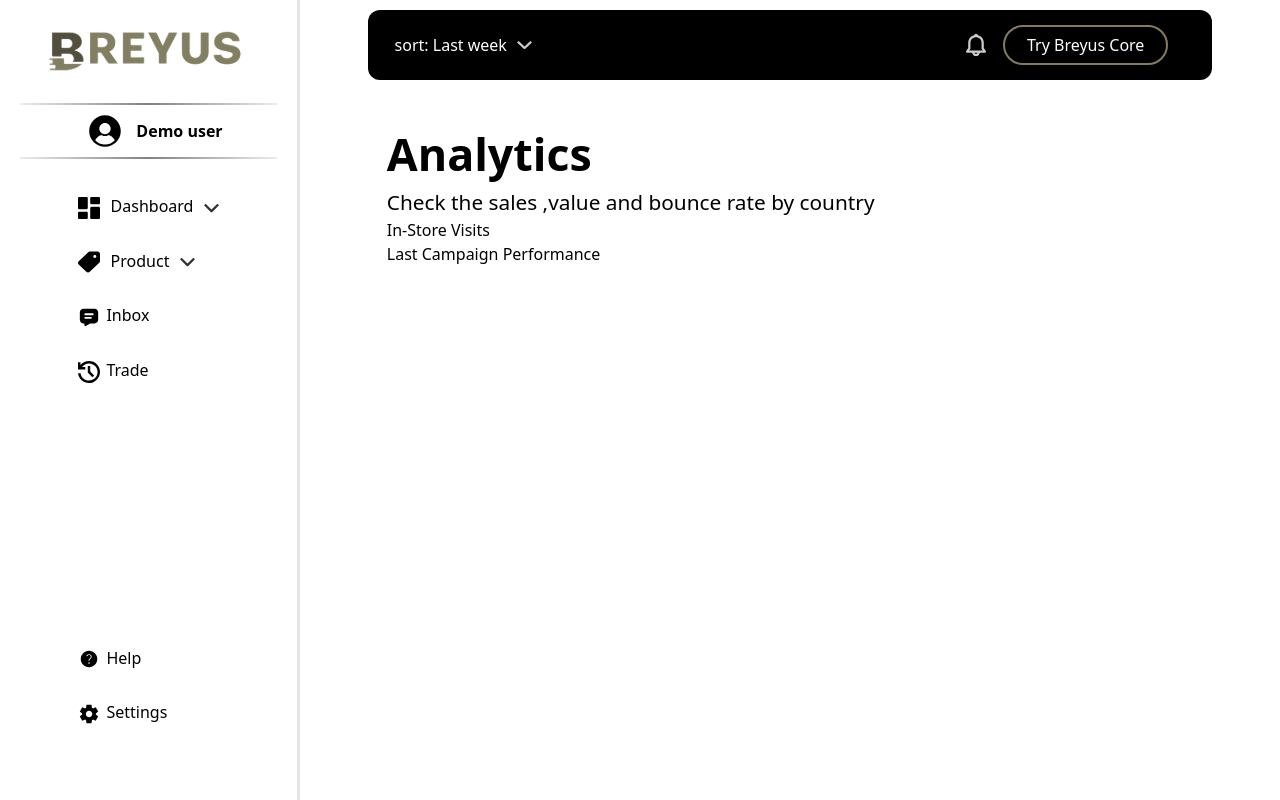
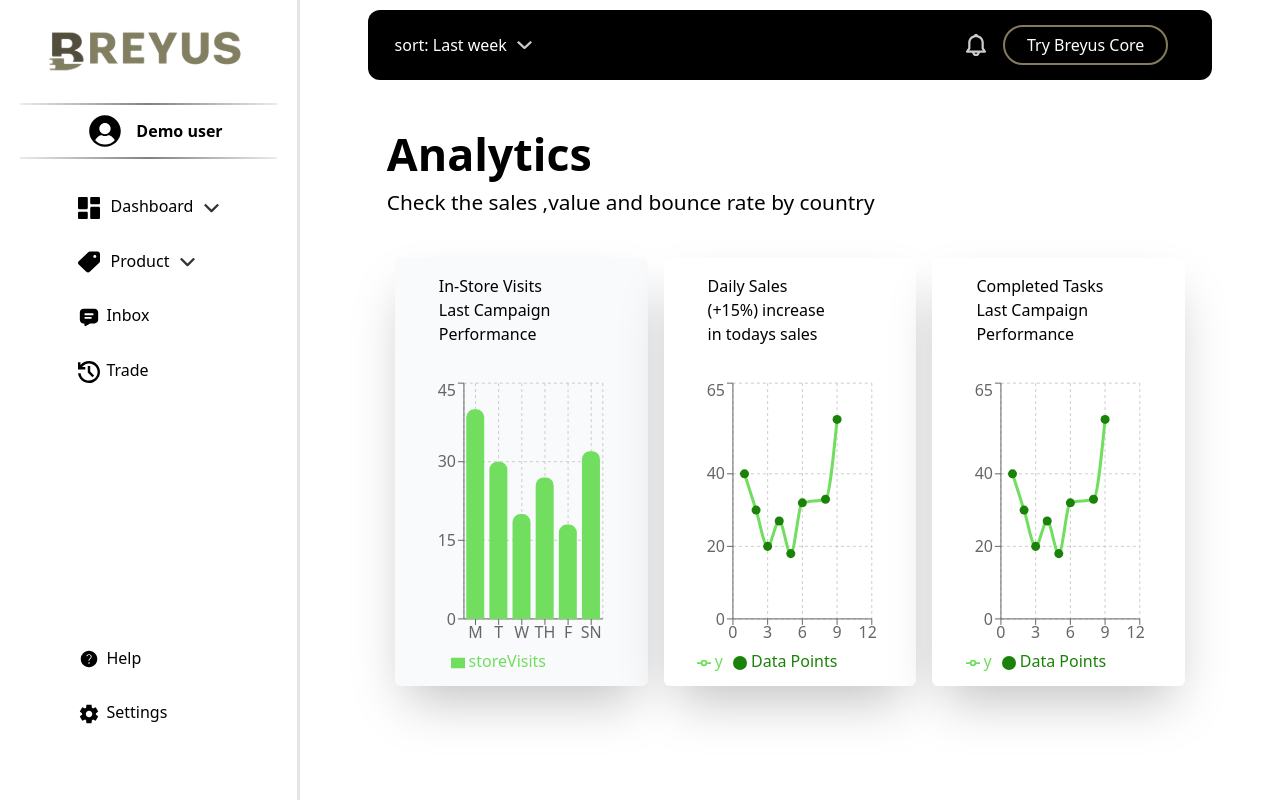
Before and after one commit to heybadrinath/Breyus, a React (Create React App) app in the folder frontend/: page /seller/dashboard in a window 1280 px wide. Built offline with nearby package versions, Linux system fonts and the light colour scheme.

Commit message:
Graph and 404 page

```diff
--- a/frontend/src/routes/index.tsx
+++ b/frontend/src/routes/index.tsx
@@ -10,8 +10,9 @@ import SellerSettings from "../seller/settings";
 import SellerDashboard from "../seller/dashboard";
 import Security from "../seller/security";
 import { motion, AnimatePresence } from "framer-motion";
+import { Leftnavdash, Header } from "../seller/components";
 
-
+let username = "Demo user";
 
 const pageVariants = {
   initial: { opacity: 0, x: -50 },
@@ -26,6 +27,22 @@ const Animate = ({ page }: { page: ReactNode }) => {
   );
 };
 
+const Notfoundpage = () => {
+  return (
+    <div className="layout max-h-fit">
+      <Leftnavdash username={username} />
+      <div id="right-section">
+        <Header />
+
+        <div className="shadow-2xl max-w-fit whitespace-nowrap flex p-5 my-72 mx-auto max-h-fit text-3xl">
+          404 Error Page not found
+        </div>
+
+      </div>
+    </div>
+  );
+};
+
 const AppRoutes = () => {
   const location = useLocation();
   return (
@@ -34,7 +51,7 @@ const AppRoutes = () => {
 
       <Routes location={location} key={location.pathname}>
         {/* Hero Page */}
-          <Route path="/" element={<Animate page={<Hero/>}/>} />
+        <Route path="/" element={<Animate page={<Hero />} />} />
 
 
         {/* Buyer Routes */}
@@ -47,6 +64,9 @@ const AppRoutes = () => {
         <Route path="/seller/dashboard" element={<Animate page={<SellerDashboard />} />} />
         <Route path="/seller/security" element={<Animate page={<Security />} />} />
         <Route path="/seller/settings" element={<Animate page={<SellerSettings />} />} />
+
+        {/* 404 page  */}
+        <Route path="*" element={<Notfoundpage />} />
       </Routes>
 
     </AnimatePresence>
--- a/frontend/src/seller/css/dashboard.css
+++ b/frontend/src/seller/css/dashboard.css
@@ -25,3 +25,6 @@
 #analytics-graph p{
     font-weight: 100;
 }
+#analytics-graph div{
+    width: 22.8vw;
+}
--- a/frontend/src/seller/dashboard.tsx
+++ b/frontend/src/seller/dashboard.tsx
@@ -2,6 +2,7 @@ import React from "react";
 import { Header, Leftnavdash } from "../seller/components";
 import { BarChart, Bar, XAxis, YAxis, CartesianGrid, Tooltip, Legend, Scatter, Line, ResponsiveContainer, ComposedChart } from 'recharts';
 import "../seller/css/dashboard.css";
+import "../seller/css/components.css";
 
 
 
@@ -28,14 +29,16 @@ const Scatterdata: ScatterGraphDataType[] = [
   { x: 4, y: 27 },
   { x: 5, y: 18 },
   { x: 6, y: 32 },
-  { x: 8, y: 0 }
+  { x: 8, y: 33 },
+  { x: 9, y: 55}
 ];
 
 
 // Bargraph ui element
 const Bargraph = ({ data }: { data: BarGraphDataType[] }) => {
   return (
-    <BarChart width={400} height={300} data={data}>
+    <ResponsiveContainer height={300} width="100%">
+        <BarChart data={data}>
           <CartesianGrid strokeDasharray="3 3" />
           <XAxis dataKey="week" />
           <YAxis domain={[0, Math.max(...data.map(d => d.storeVisits)) + 5]} />
@@ -43,13 +46,14 @@ const Bargraph = ({ data }: { data: BarGraphDataType[] }) => {
           <Legend />
           <Bar dataKey="storeVisits" fill="#71DE5F" radius={[8, 8, 0, 0]} />
         </BarChart>
+      </ResponsiveContainer>
   );
 };
 
 // Scatter graph ui element
 const Scattergraph = ({ data }: { data: ScatterGraphDataType[] }) => {
   return (
-    <ResponsiveContainer width={400} height={300}>
+    <ResponsiveContainer  height={300} width="100%">
       <ComposedChart data={data}>
         <CartesianGrid strokeDasharray="3 3" />
         <XAxis type="number" dataKey="x" name="Day" />
@@ -77,11 +81,28 @@ const Analytics = () => {
         <p>Check the sales ,value and bounce rate by country</p>
       </div>
 
-      <div id="analytics-graph">
-        <div>
-          <h2>In-Store Visits</h2>
-          <p>Last Campaign Performance</p>
+      <div id="analytics-graph" className="my-10">
+
+        <div className="shadow-2xl rounded-md mx-2 pl-1 pr-10 pb-2 pt-4 bg-gray-50">
+          <h2 className="mx-10">In-Store Visits</h2>
+          <p className="mx-10 my-0 mb-8">Last Campaign Performance</p>
+          <Bargraph data={Bardata}/>
         </div>
+
+        <div className="shadow-2xl rounded-md mx-2 pl-1 pr-10 pb-2 pt-4 bg-white">
+          <h2 className="mx-10">Daily Sales</h2>
+          <p className="mx-10 my-0 mb-8">(+15%) increase in todays sales</p>
+          <Scattergraph data={Scatterdata}/>
+        </div>
+
+        <div className="shadow-2xl rounded-md mx-2 pl-1 pr-10 pb-2 pt-4 bg-white">
+          <h2 className="mx-10">Completed Tasks</h2>
+          <p className="mx-10 my-0 mb-8">Last Campaign Performance</p>
+          <Scattergraph data={Scatterdata}/>
+        </div>
+
+
+
       </div>
 
 
```
Lines whose indentation alone changed are shown as unchanged.
